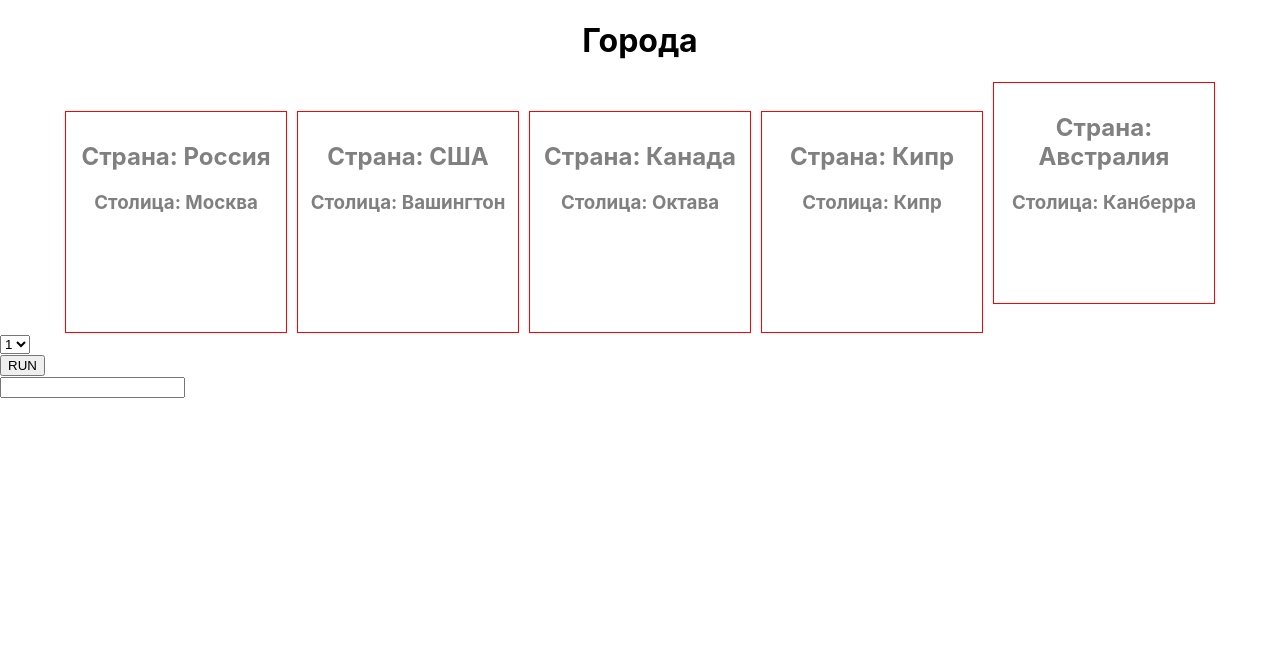
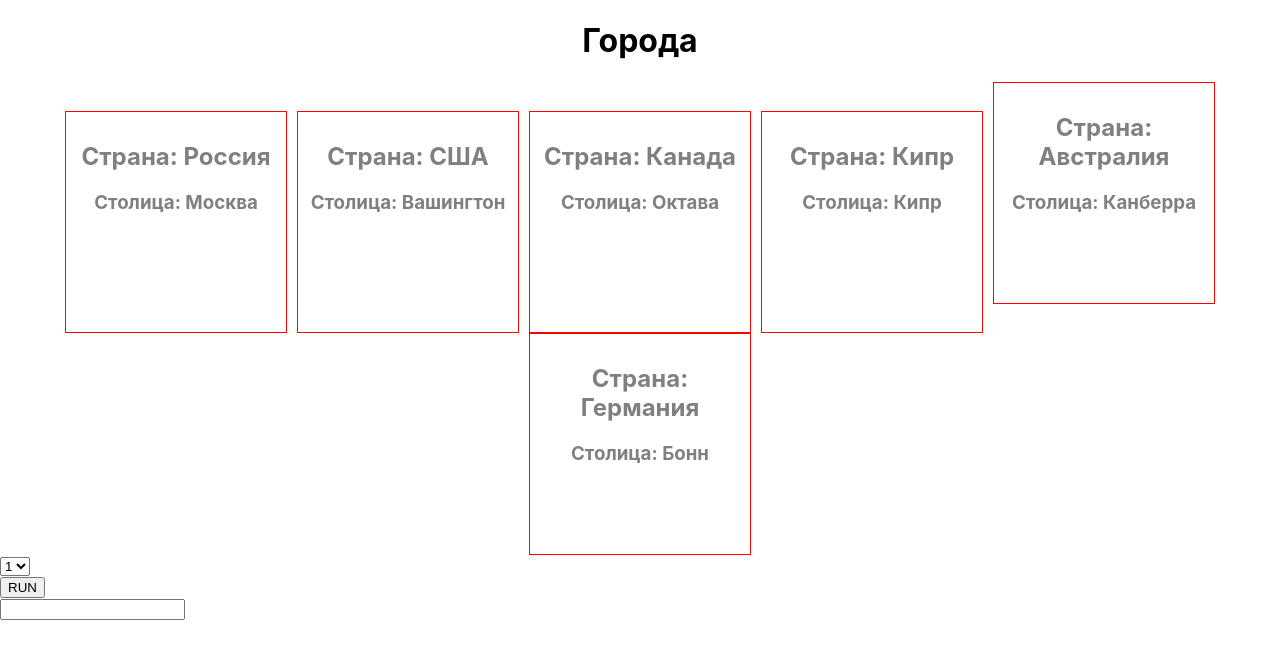
Before and after one commit to sendhello/first-react-app, a React (Create React App) app: page / in a window 1280 px wide. Shown: the top 658 px of the page. Built offline with nearby package versions, Linux system fonts and the light colour scheme.

Commit message:
Работа с массивами

```diff
--- a/src/App.js
+++ b/src/App.js
@@ -11,7 +11,8 @@ class App extends React.Component {
                 {name: 'США', capital: 'Вашингтон'},
                 {name: 'Канада', capital: 'Октава'},
                 {name: 'Кипр', capital: 'Кипр'},
-                {name: 'Австралия', capital: 'Канберра'}
+                {name: 'Австралия', capital: 'Канберра'},
+                {name: 'Германия', capital: 'Бонн'}
             ],
             title: 'Города',
             number: ''
@@ -31,28 +32,20 @@ class App extends React.Component {
         })
     }
 
-    onClickHandler(x){
-        this.setState({title: x})
-    }
-
-    onClickHandler2 = (title) => {
+    onClickHandler = (title) => {
         this.setState({title})
     }
 
     render() {
         console.log(this.state)
         let countries = this.state.countries
-        let click = this.onClickHandler.bind(this)  // Для пересылки в другой объект надо биндить к методу сам объект
-
         return (
             <div>
                 <div className="App" style={{display: 'block'}}>
                     <h1>{this.state.title}</h1>
-                    <Country name={countries[0].name} capital={countries[0].capital} click={click} />
-                    <Country name={countries[1].name} capital={countries[1].capital} click={click} />
-                    <Country name={countries[2].name} capital={countries[2].capital} click={click} />
-                    <Country name={countries[3].name} capital={countries[3].capital} click={click} />
-                    <Country name={countries[4].name} capital={countries[4].capital} click={this.onClickHandler2} />
+                    {countries.map((item, index) => {
+                        return <Country name={item.name} capital={item.capital} click={this.onClickHandler} key={index}/>  // нужно передавать уникальный key
+                    })}
                 </div>
                 <div>
                     <select onChange={this.optionHandler}>
```
